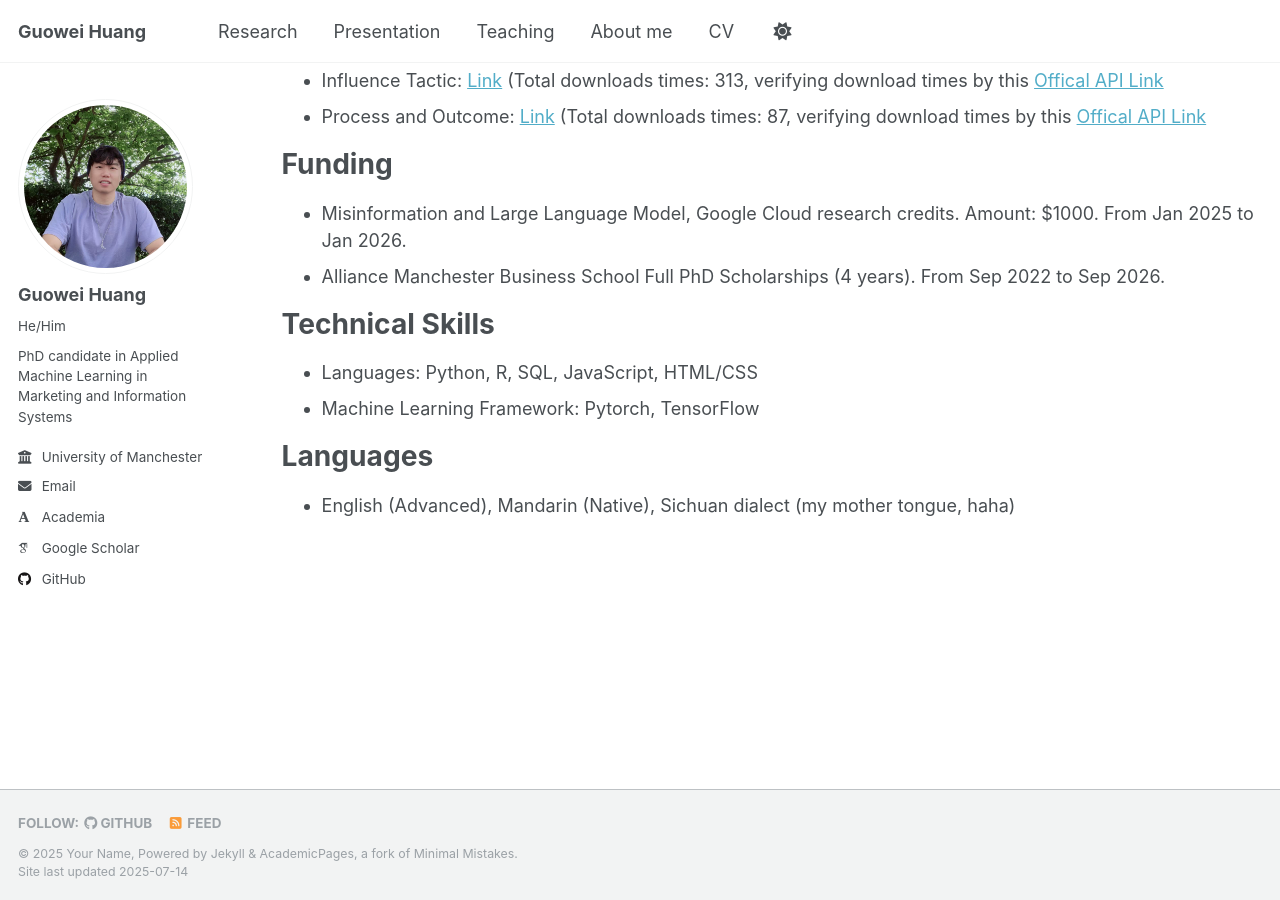
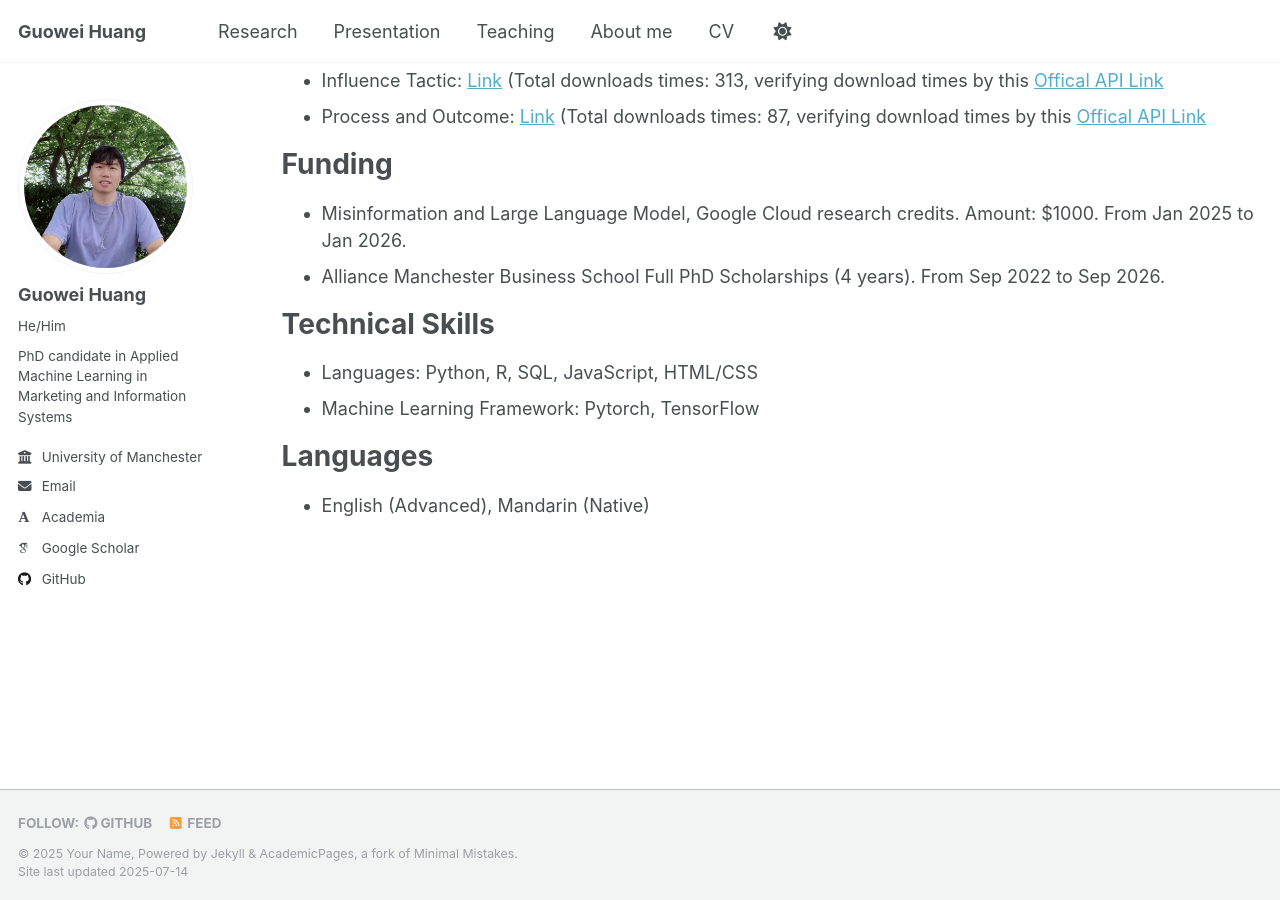
Before and after one commit to Oliverhuang123/Oliverhuang123.github.io, a Jekyll site: the page built from _pages/cv.md, in a window 1280 px wide and 900 px high, scrolled down 1287 px. Built offline with Jekyll 4.4.1, drawn with Linux system fonts in a browser that asks for light colours; some web fonts are replaced.

Commit message:
Update cv.md

```diff
--- a/_pages/cv.md
+++ b/_pages/cv.md
@@ -60,4 +60,4 @@ Technical Skills
 
 Languages
 ======
-* English (Advanced), Mandarin (Native), Sichuan dialect (my mother tongue, haha)
+* English (Advanced), Mandarin (Native)
```
